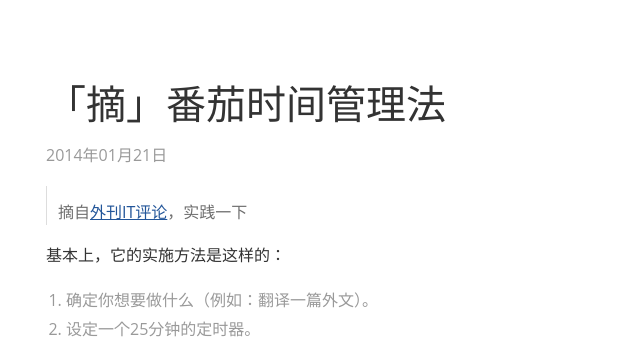
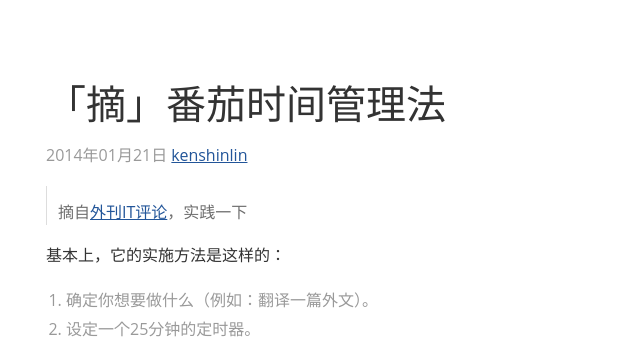
Before and after one commit to kenshinlin/archives, a Jekyll site: the page built from _posts/2014-1-21-tomatoTimer.md, in a window 1280 px wide. Shown: the top 339 px of the page, without its empty margins (214-854 px from the left). Built offline with Jekyll 4.4.1, drawn with Linux system fonts in a browser that asks for light colours; comment, search, counter and statistics services are not loaded.

Commit message:
Update 2014-1-21-tomatoTimer.md

```diff
--- a/_posts/2014-1-21-tomatoTimer.md
+++ b/_posts/2014-1-21-tomatoTimer.md
@@ -1,10 +1,11 @@
 ---
 layout: post_layout
 title:  「摘」番茄时间管理法
+summary:  摘自[外刊IT评论](http://www.aqee.net/pomodoro-technique/)，实践一下...
 ---
 
 # {{page.title}}
-<div class="post-date">{{ page.date | date: "%Y年%m月%d日"}}</div>
+<div class="post-date">{{ page.date | date: "%Y年%m月%d日"}} <a href="http://iiris.us">kenshinlin</a></div>
 
 >  摘自[外刊IT评论](http://www.aqee.net/pomodoro-technique/)，实践一下
 
```
